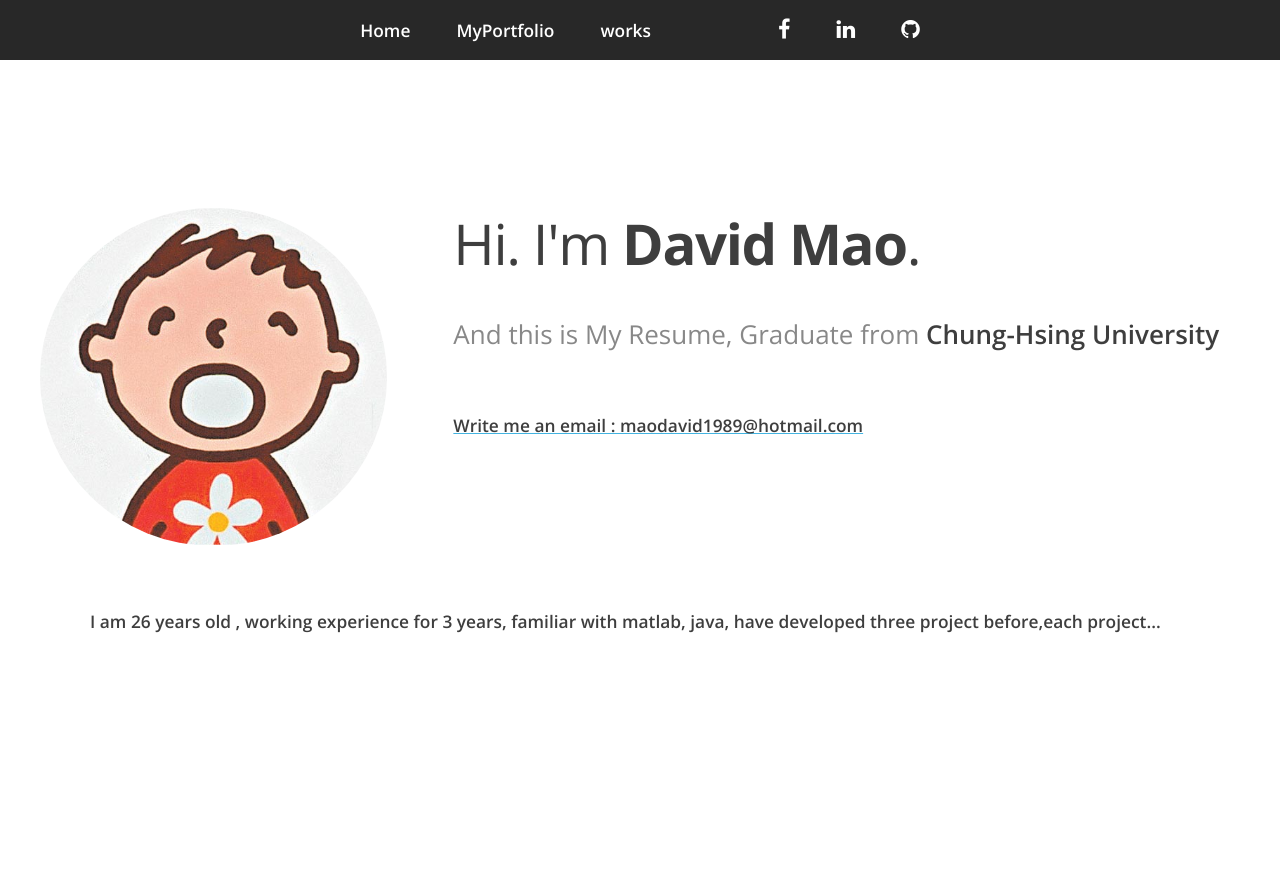
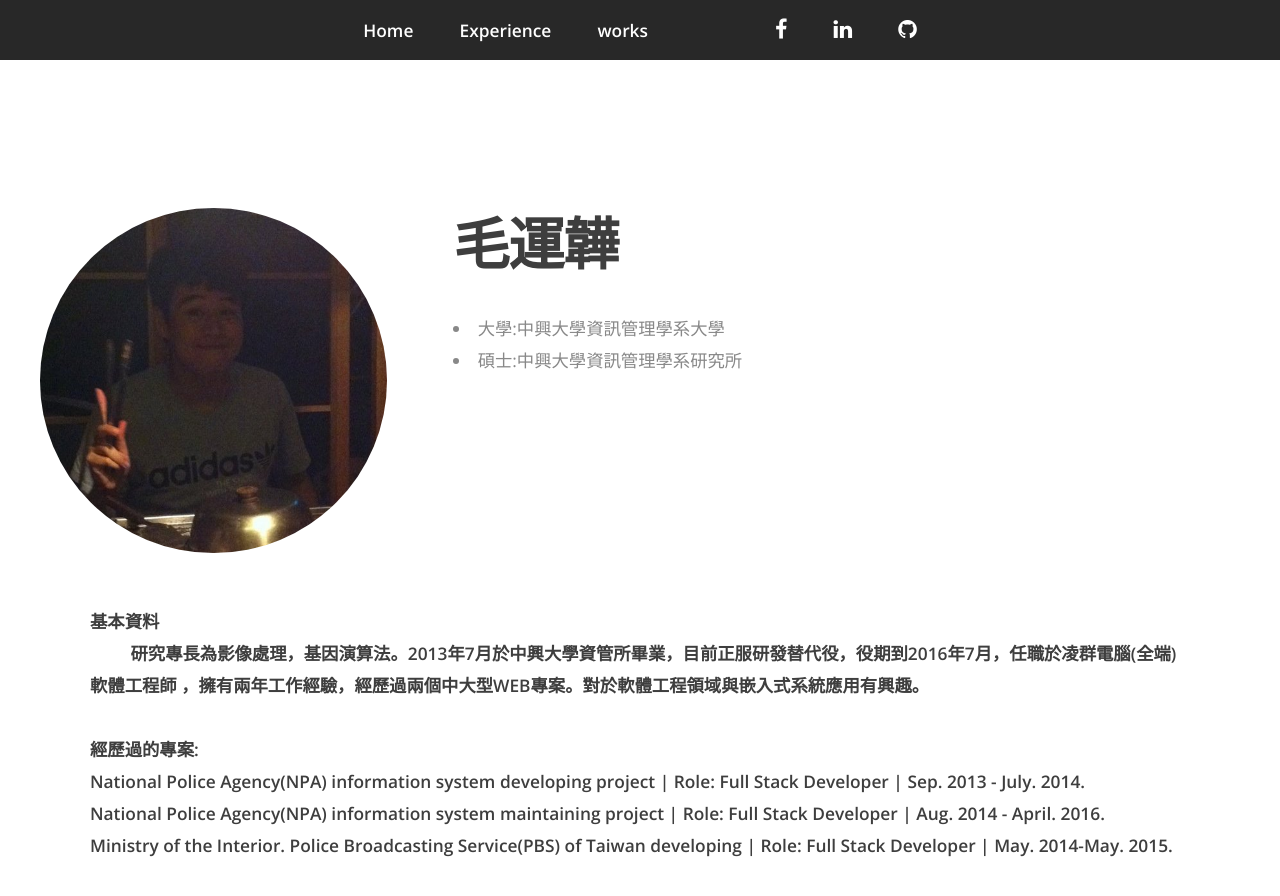
Before and after one commit to maodavid1989/WebSource, a plain HTML site: page index.html in a window 1280 px wide. Before the commit the page ends 860 px from the top, so only its background shows below. Drawn offline with nearby package versions, Linux system fonts and the light colour scheme.

Commit message:
update0714

```diff
--- a/index.html
+++ b/index.html
@@ -18,7 +18,7 @@
         <nav id="nav">
             <ul class="container">
         	<li><a href="index.html">Home</a></li>
-			<li><a href="profolio.html">MyPortfolio</a></li>
+			<li><a href="profolio.html">Experience</a></li>
             <li><a href="works.html">works</a></li>
 			&nbsp;&nbsp;&nbsp;&nbsp;&nbsp;&nbsp;&nbsp;&nbsp;&nbsp;&nbsp;&nbsp;&nbsp;&nbsp;&nbsp;&nbsp;&nbsp;&nbsp;
 			<li><a href="https://www.facebook.com/profile.php?id=100000084530548" class="icon fa-facebook" target="_blank">
@@ -37,24 +37,33 @@
 					<article class="container" id="top">
 						<div class="row">
 							<div class="4u">
-								<span class="image fit"><img src="images/MyPhoto.png" alt="" /></span>
+								<span class="image fit"><img src="images/MyPhoto.jpg" alt="" /></span>
 							</div>
 							<div class="8u">
 								<header>
-									<h1>Hi. I'm <strong>David Mao</strong>.</h1>
+									<h1><strong>毛運韡</strong></h1>
 								</header>
-								<p>And this is My Resume, Graduate from <strong>Chung-Hsing University</strong></p>
-									<a href="mailto:maodavid1989@hotmail.com"><b>Write me an email : maodavid1989@hotmail.com</b></a>
+								<p><li>大學:中興大學資訊管理學系大學</li>
+									<li>碩士:中興大學資訊管理學系研究所</li>
+								</p>
 							</div>
 						</div>
 
 					<div class="alignLeft">
 						<ul>
 							<strong>
-                            <li>I am 26 years old , working experience for 3 years, familiar with matlab, java, have developed three project before,each project...</li>
-							<li></li>
-							<li></li>
+							<li><b>基本資料</b></li>
+							<li>&nbsp;&nbsp;&nbsp;&nbsp;&nbsp;&nbsp;&nbsp;&nbsp;
+							研究專長為影像處理，基因演算法。2013年7月於中興大學資管所畢業，目前正服研發替代役，役期到2016年7月，任職於凌群電腦(全端)軟體工程師
+							，擁有兩年工作經驗，經歷過兩個中大型WEB專案。對於軟體工程領域與嵌入式系統應用有興趣。</li>
+                            <br/>
+							<li>經歷過的專案:</li>
+							<strong>
+                            <li>National Police Agency(NPA) information system developing project | Role: Full Stack Developer | Sep. 2013 - July. 2014.</li>
+							<li>National Police Agency(NPA) information system maintaining project | Role:  Full Stack Developer | Aug. 2014 - April. 2016.</li>
+							<li>Ministry of the Interior. Police Broadcasting Service(PBS) of Taiwan developing | Role:  Full Stack Developer | May. 2014-May. 2015.</li>
                             </strong>
+							</strong>
                         </ul>
 					</div>
 					</article>
```
Also changed, not shown: profolio.html (+13 -19 lines), works.html (+3 -2 lines), images/MyPhoto.jpg (added).
